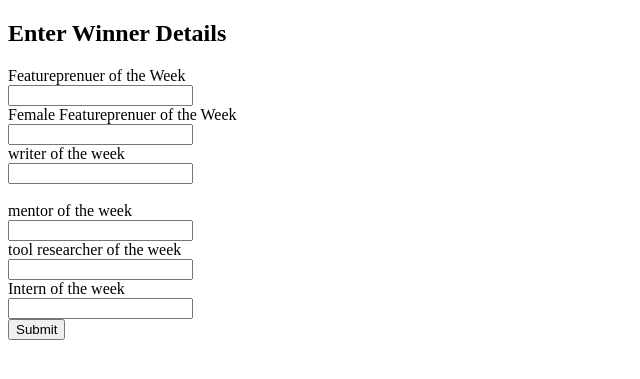
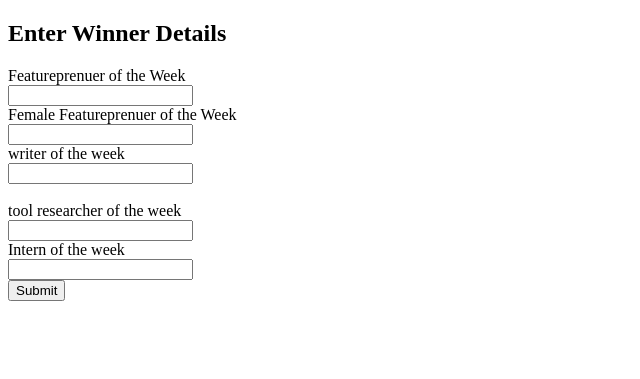
Before and after one commit to Talha-Altair/winners-display, a Flask app: page / in a window 1280 px wide. Shown: the top 379 px of the page, without its empty margins (0-640 px from the left). Run offline with Flask 2, Linux system fonts and the light colour scheme.

Commit message:
Updates for 2021-09-19 13:28:29

```diff
--- a/app.py
+++ b/app.py
@@ -25,7 +25,6 @@ def details():
     if request.method == "POST":
        fpr = request.form.get("fpr")
        ffpr = request.form.get("ffpr")
-       mentor = request.form.get("mentor")
        tool = request.form.get("tool")
        writer = request.form.get("writer")
        intern_name = request.form.get("intern")
@@ -33,7 +32,6 @@ def details():
             "fpr": fpr,
             "ffpr": ffpr,
             "writer": writer,
-            "mentor": mentor,
             "tool": tool,
             "intern_name" :intern_name
         }
@@ -79,16 +77,6 @@ def writer():
 
     return render_template('writer.html',val=val)
 
-
-@app.route('/mentor',methods=["GET", "POST"])
-def mentor():
-
-    json = get_json()
-
-    val = json["mentor"]
-
-    return render_template('mentor.html',val=val)
-
 @app.route('/intern',methods=["GET", "POST"])
 def intern_name():
 
--- a/templates/winners.html
+++ b/templates/winners.html
@@ -10,8 +10,6 @@
     <input type="text" name="ffpr" name="lname" value=""><br>
     <label for="lname">writer of the week</label><br>
     <input type="text" name="writer" name="lname" value=""><br><br>
-    <label for="lname">mentor of the week</label><br>
-    <input type="text" name="mentor" name="lname" value=""><br>
     <label for="fname">tool researcher of the week</label><br>
     <input type="text" name="tool" name="fname" value=""><br>
     <label for="fname">Intern of the week</label><br>
--- a/templates/writer.html
+++ b/templates/writer.html
@@ -31,7 +31,7 @@
             <div class="general">
                 <h1 id="ftpr-guy">WRITER OF THE WEEK!</h1>
                 <P class="winner-name">{{val}}</P>
-                <a href="/mentor"><button type="button" class="btn btn-warning">Congratulations</button></a>
+                <a href="/tool"><button type="button" class="btn btn-warning">Congratulations</button></a>
 
             </div>
         </div>
```
